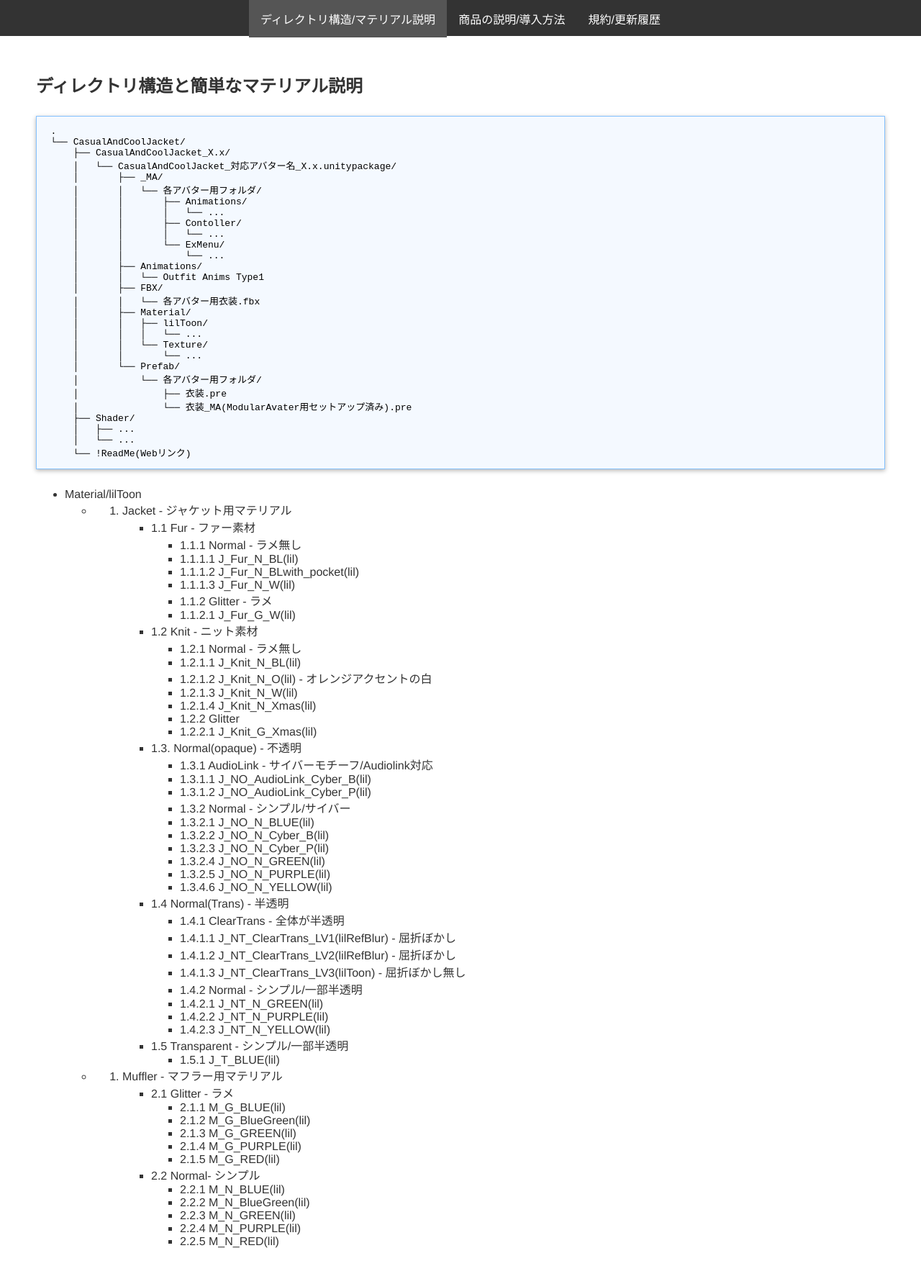
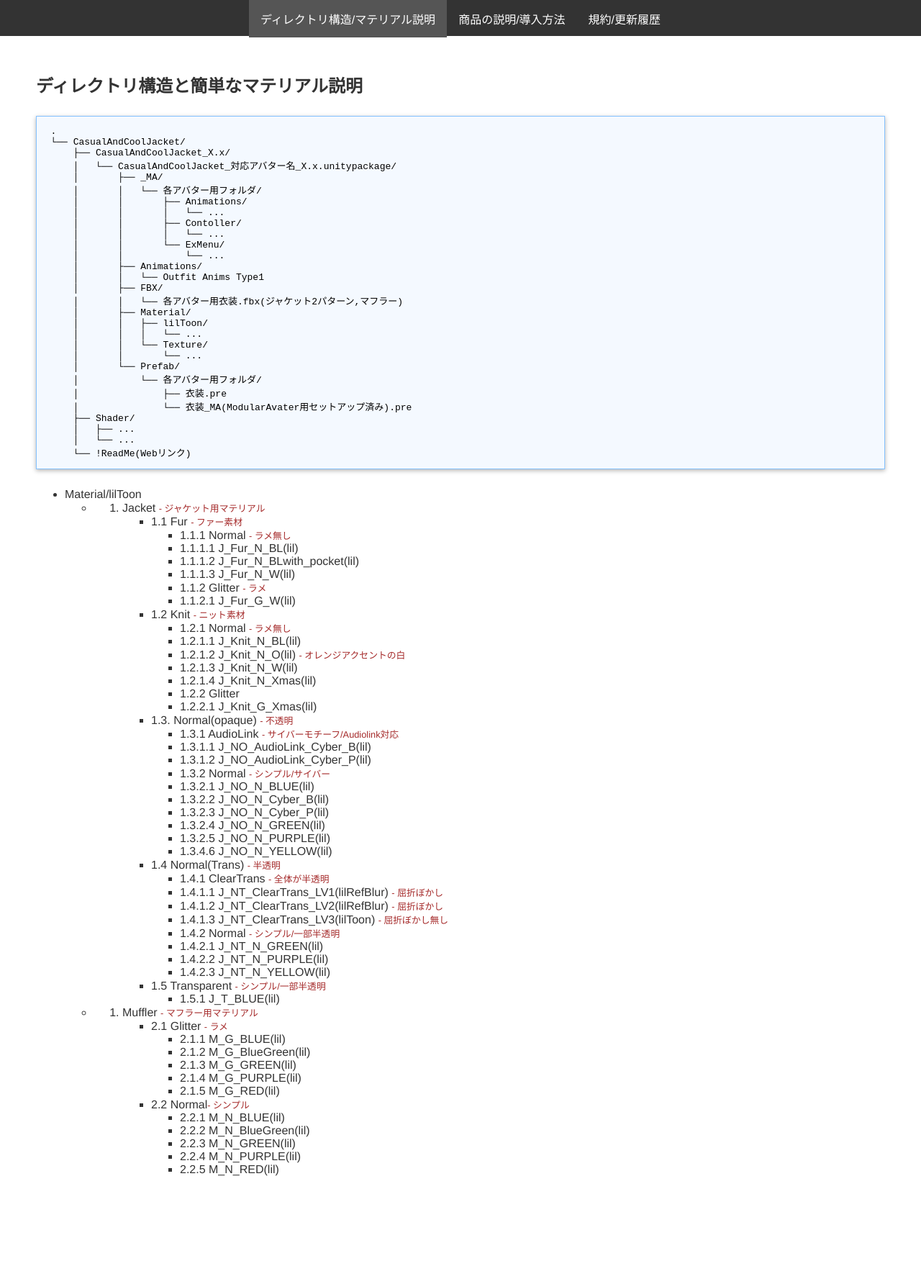
Before and after one commit to KLJP01/CasualAndCoolJacketManual, a Jekyll site: the page built from index.md, in a window 1280 px wide. Shown: the whole page at 72% size. Built offline with Jekyll 4.4.1, drawn with Linux system fonts in a browser that asks for light colours; after the commit the page ends 1684 px from its top, so only the background shows below that.

Commit message:
:bug: Fix

```diff
--- a/CSS/style.css
+++ b/CSS/style.css
@@ -114,10 +114,6 @@ h2::before {
     background-color: #e0e0e0;
 }
 
-#content ul li span {
-    margin-right: 1em;
-}
-
 #content ul li a {
     color: #1e88e5;
     text-decoration: none;
@@ -132,7 +128,14 @@ h2::before {
     margin: 10px 0;
     font-size: 14px;
     line-height: 1.5;
-} */
+}
+*/
+
+#content ul li span {
+    margin-right: 1em;
+    color: brown;
+    font-size: 0.8em;
+}
 
 /* ------------------------
 ◆ 更新履歴
@@ -189,12 +192,12 @@ h2::before {
 pre.highlight {
     padding: 1em 1.5em;
     margin: 2em 0;
-    background-color:#f4f9ff;/*背景色*/
-    border:1px solid #84c1ff;/*枠線*/
-    box-shadow: 0 2px 6px rgba(0, 0, 0, 0.3);/*影*/
+    background-color:#f4f9ff;
+    border:1px solid #84c1ff;
+    box-shadow: 0 2px 6px rgba(0, 0, 0, 0.3);
 }
 pre {
     margin: 0;
     padding: 0;
-    color:#000000;/*文字色*/
+    color:#000000;
 }
--- a/index.md
+++ b/index.md
@@ -19,7 +19,7 @@ title: ディレクトリ構造と簡単なマテリアル説明
     │       ├── Animations/
     │       │   └── Outfit Anims Type1
     │       ├── FBX/
-    │       │   └── 各アバター用衣装.fbx
+    │       │   └── 各アバター用衣装.fbx(ジャケット2パターン,マフラー)
     │       ├── Material/
     │       │   ├── lilToon/
     │       │   │   └── ...
```
